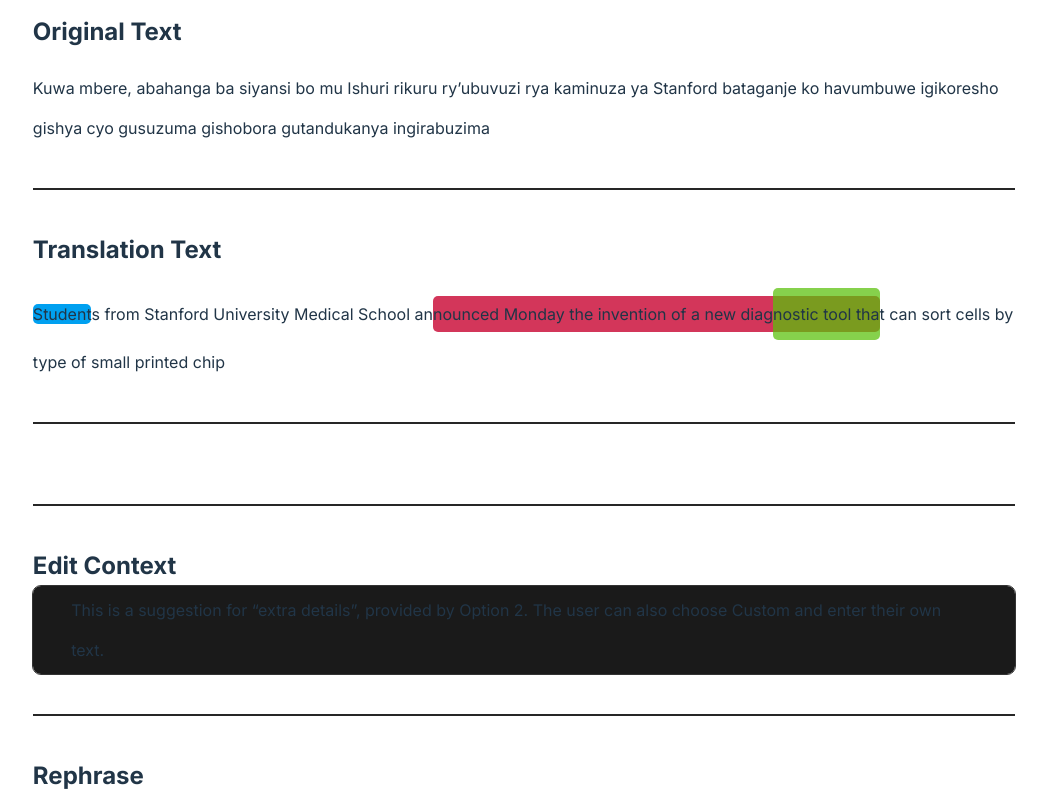
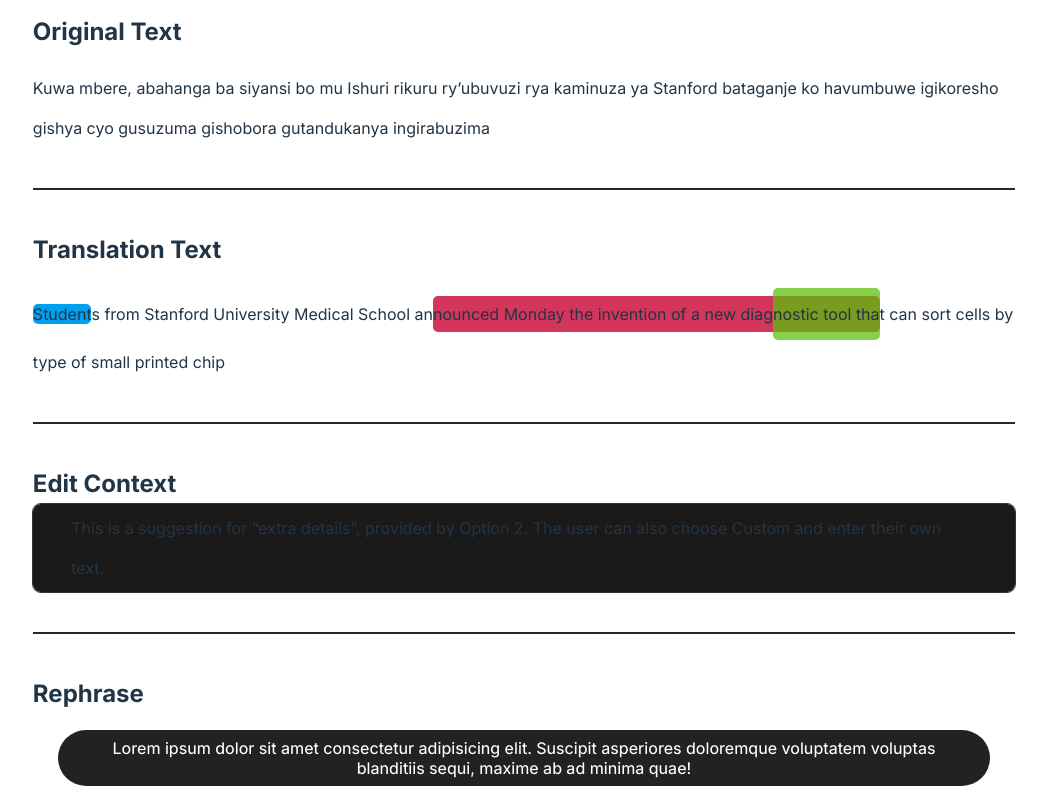
Before and after one commit to MekaelWasti/TranslationCorrect-V2, a React (Vite) app in the folder frontend/: page / in a window 1280 px wide. Shown: the part 530-1328 px from the top of the page, without its empty margins (116-1163 px from the left). Built offline with nearby package versions, Linux system fonts and the light colour scheme.

Commit message:
added logic to dynamically render error legend section post-/submit_translation

```diff
--- a/frontend/src/App.tsx
+++ b/frontend/src/App.tsx
@@ -46,6 +46,8 @@ const App: React.FC = () => {
     left: 0,
     display: "none",
   });
+
+  const [translationSubmitted, setTranslationSubmitted] = useState(false); // Track if translation has been submitted
 
   const errorColors: { [key: string]: string } = {
     "Incorrect Subject": "#113c6a",
@@ -97,6 +99,7 @@ const App: React.FC = () => {
       }));
 
       setErrorLegend(legendItems);
+      setTranslationSubmitted(true); // Set translation submitted flag to true
     } catch (error) {
       console.error("Error:", error);
       setIsLoading(false);
@@ -191,7 +194,6 @@ const App: React.FC = () => {
       </div>
 
       {/* Error Highlighting Section */}
-
       <div className="error-highlighting-section">
         <hr className="divider" />
         <div className="source-text-highlighting">
@@ -218,6 +220,8 @@ const App: React.FC = () => {
           </div>
         </div>
 
+        {translationSubmitted && (
+          <>
             <hr className="divider" />
             <div className="error-legend-section">
               <ul>
@@ -232,6 +236,8 @@ const App: React.FC = () => {
                 ))}
               </ul>
             </div>
+          </>
+        )}
         <hr className="divider" />
       </div>
 
```
Lines whose indentation alone changed are shown as unchanged.
